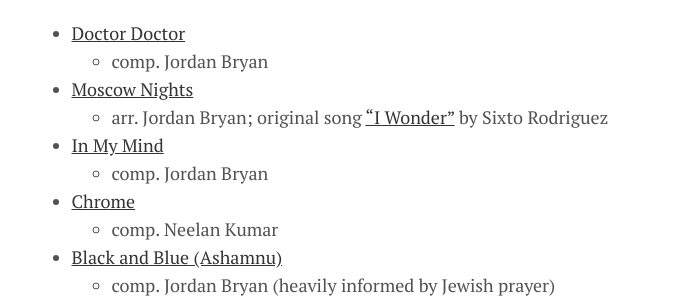
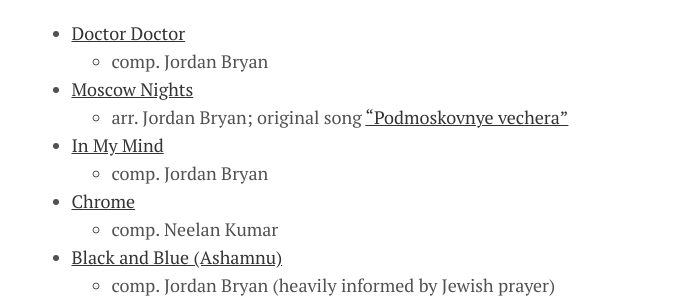
Before and after one commit to j-g-b/j-g-b.github.io, a Jekyll site: the page built from _posts/2021-04-07-foh.md, in a window 1280 px wide. Shown: the part 875-1175 px from the top of the page, without its empty margins (301-979 px from the left). Built offline with Jekyll 4.4.1, drawn with Linux system fonts in a browser that asks for light colours.

```diff
--- a/_posts/2021-04-07-foh.md
+++ b/_posts/2021-04-07-foh.md
@@ -18,7 +18,7 @@
 - [Doctor Doctor](https://soundcloud.com/feels-on-hicks/doctor-doctor)
     - comp. Jordan Bryan
 - [Moscow Nights](https://soundcloud.com/feels-on-hicks/moscow-nights)
-    - arr. Jordan Bryan; original song ["I Wonder"](https://www.youtube.com/watch?v=fMHdq4jm0oQ) by Sixto Rodriguez
+    - arr. Jordan Bryan; original song ["Podmoskovnye vechera"](https://www.youtube.com/watch?v=dFh1hIhmzkc)
 - [In My Mind](https://soundcloud.com/feels-on-hicks/in-my-mind)
     - comp. Jordan Bryan
 - [Chrome](https://soundcloud.com/feels-on-hicks/chrome)
```
